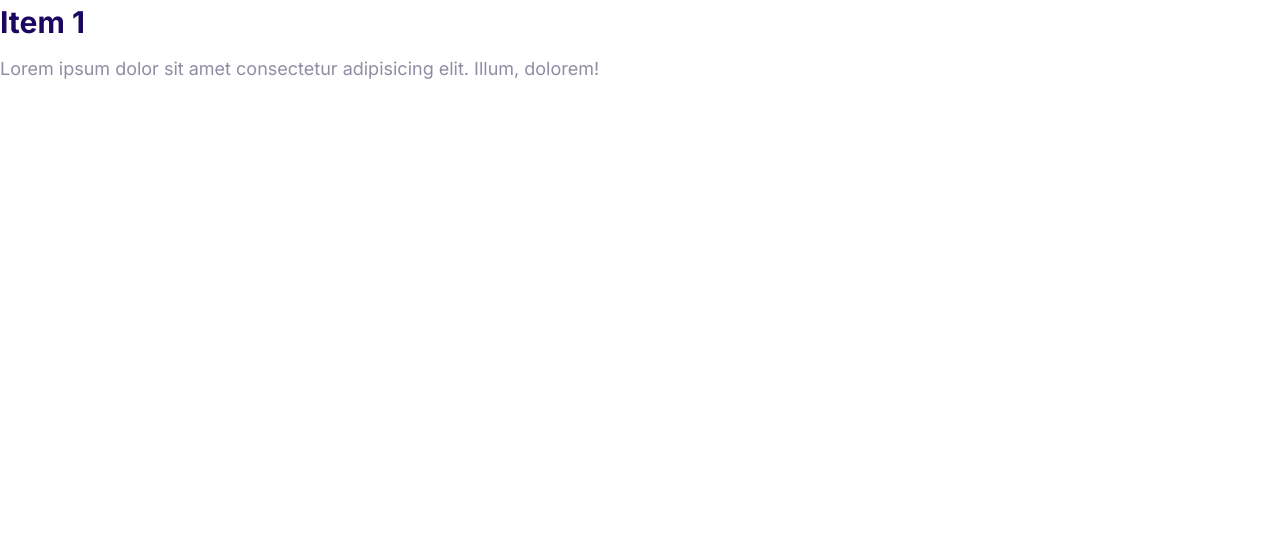
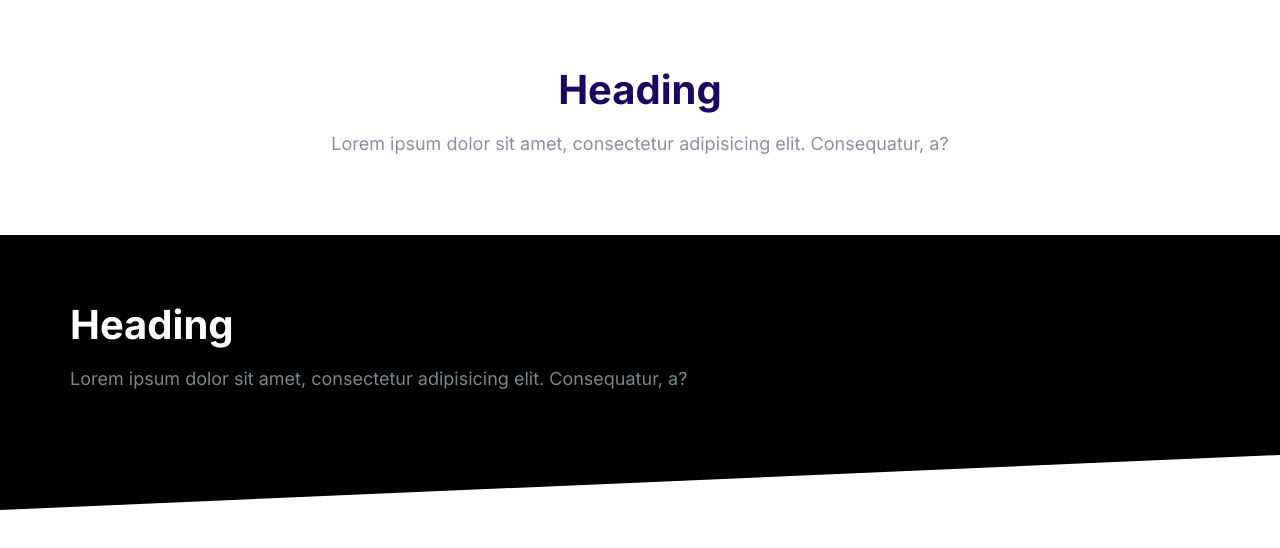
Before and after one commit to Aadil4u/Aadily, a plain HTML site: page index.html in a window 1280 px wide. Drawn offline with Linux system fonts and the light colour scheme.

Commit message:
created block component

```diff
--- a/css/styles.css
+++ b/css/styles.css
@@ -572,3 +572,42 @@ a {
   max-height: 100vh;
   opacity: 1;
 }
+
+/* Blocks */
+
+.block {
+  --padding-vertical: 6rem;
+  padding: var(--padding-vertical) 2rem;
+}
+
+.block__heading {
+  margin-top: 0;
+}
+
+.block--dark {
+  background: #000;
+  color: #7b858b;
+}
+
+.block--dark .block__heading {
+  color: #fff;
+}
+
+.block--skewed-right {
+  padding-bottom: calc(var(--padding-vertical) + 4rem);
+  clip-path: polygon(0% 0%, 100% 0%, 100% 100%, 0% 80%);
+}
+
+.block--skewed-left {
+  padding-bottom: calc(var(--padding-vertical) + 4rem);
+  clip-path: polygon(0% 0%, 100% 0%, 100% 80%, 0% 100%);
+}
+
+.block__header {
+  text-align: center;
+}
+
+.container {
+  margin: 0 auto;
+  max-width: 1140px;
+}
--- a/index.html
+++ b/index.html
@@ -14,17 +14,23 @@
     <title>Document</title>
   </head>
   <body>
-    <div class="collapsible collapsible--expanded">
-      <header class="collapsible__header">
-        <h2 class="collapsible__heading">Item 1</h2>
-        <svg class="icon icon--white collapsible__chevron">
-          <use xlink:href="images/sprite.svg#chevron"></use>
-        </svg>
+    <section class="block container">
+      <header class="block__header">
+        <h2 class="block__heading">Heading</h2>
+        <p>
+          Lorem ipsum dolor sit amet, consectetur adipisicing elit. Consequatur,
+          a?
+        </p>
       </header>
-      <div class="collapsible__content">
-        Lorem ipsum dolor sit amet consectetur adipisicing elit. Illum, dolorem!
+    </section>
+    <section class="block block--dark block--skewed-left">
+      <div class="container">
+        <h2 class="block__heading">Heading</h2>
+        <p>
+          Lorem ipsum dolor sit amet, consectetur adipisicing elit. Consequatur,
+          a?
+        </p>
       </div>
-    </div>
-    <script src="js/main.js"></script>
+    </section>
   </body>
 </html>
```
Also changed, not shown: components/blocks.html (added, +16 -0 lines).
